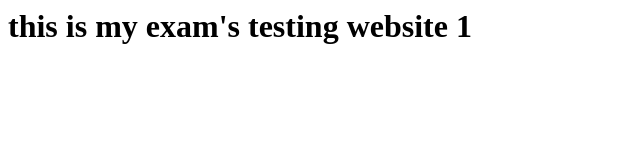
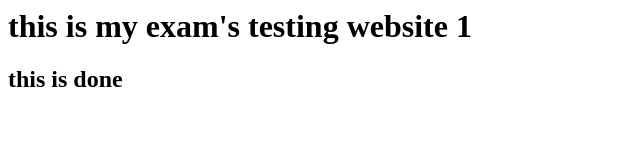
Before and after one commit to alkahaifalam05/exam, a plain HTML site: page index.html in a window 1280 px wide. Shown: the whole page, without its empty margins (0-640 px from the left). Drawn offline with Linux system fonts and the light colour scheme.

Commit message:
second commit

```diff
--- a/index.html
+++ b/index.html
@@ -1 +1,2 @@
 <h1> this is my exam's testing website 1</h1>
+<h2> this is done </h2>
```
